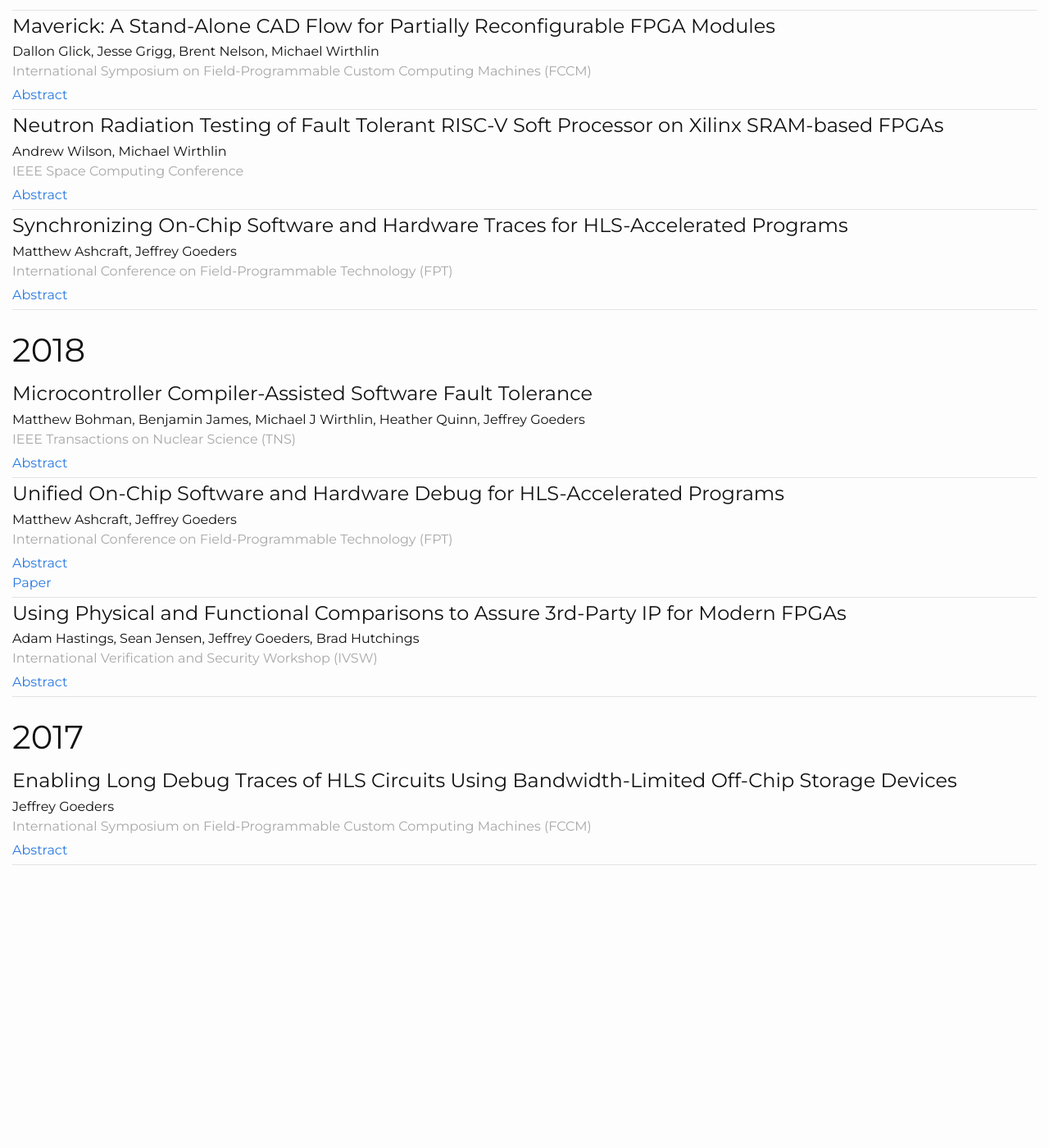
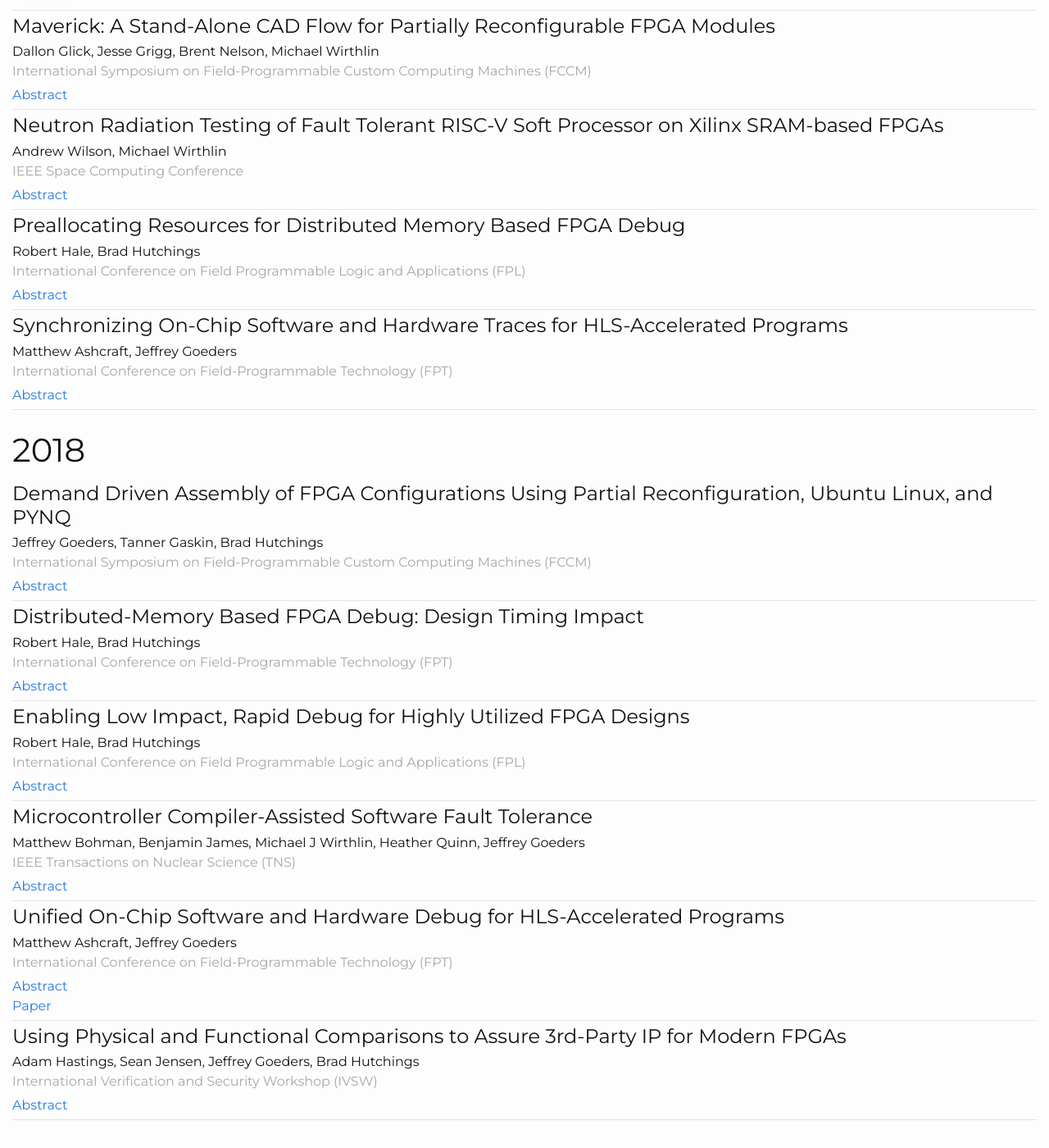
Before and after one commit to byuccl/byuccl.github.io, a Jekyll site: the page built from pages/papers.html, in a window 1280 px wide and 1400 px high, scrolled down 393 px. Shown: the whole window at 82% size. Built offline with Jekyll 4.4.1, drawn with Linux system fonts in a browser that asks for light colours; nearby versions of some CDN libraries; before the commit the page ends 1448 px from its top, so only the background shows below that; some of the changed lines change nothing that is shown.

Commit message:
Update papers.yaml

```diff
--- a/_data/papers.yaml
+++ b/_data/papers.yaml
@@ -1,3 +1,56 @@
+
+- title: >
+    Enabling Low Impact, Rapid Debug for Highly Utilized FPGA Designs
+  authors: >
+    Robert Hale, Brad Hutchings
+  conference: >
+    International Conference on Field Programmable Logic and Applications (FPL)
+  year: >
+    2018
+  abstract: >
+   Inserting soft logic analyzers into FPGA circuits is a common way to provide signal visibility at run-time, helping users locate bugs in their designs. However, this can become infeasible for highly (70-90+%) utilized designs, which leave few logic resources or block RAMs available for internal logic analyzers. This paper presents a fast, low-impact method of enabling signal visibility in these situations using LUT-based distributed memory. Trace-buffers are inserted post-PAR allowing users to quickly change the set of observed nets. Results from routing-based experiments are presented which demonstrate that, even in highly utilized designs, many design signals can be observed with this technique.
+
+
+- title: >
+    Distributed-Memory Based FPGA Debug: Design Timing Impact
+  authors: >
+    Robert Hale, Brad Hutchings
+  conference: >
+    International Conference on Field-Programmable Technology (FPT)
+  year: >
+    2018
+  abstract: >
+   In FPGAs, debug observability is often achievedby attaching memory-based recording circuitry to user signals. Block-RAM (BRAM)-based embedded logic analyzers are ofteninserted into user circuits to observe circuit behavior. Incontrast with BRAM-based approaches, distributed memory:1) is almost always available (user circuits may consume allBRAMs but even highly utilized circuits contain unused LUTs), and 2) can usually be physically located very near to user signals(LUTs are spread across the entire device while BRAMs arelocated only in specific columns). Previous work has shownbasic feasibility and demonstrated that distributed memoriescan provide debug observability for highly utilized circuits. Thispaper focuses on timing impacts and describes the quantitativetradeoff between FPGA device utilization, debug probe count, and clock frequency. For example, a design with 70% of LUTsutilized, with no debug logic, can operate at a minimum clockperiod of 5ns. Instrumenting 300 debug probes increases thisperiod to 7ns, and 1500 probes to 8ns. Placing trace bufferswith a simulated annealing algorithm improved success ratesfrom 20% to 50% depending on the design and probe count.
+
+
+
+- title: >
+    Preallocating Resources for Distributed Memory Based FPGA Debug
+  authors: >
+    Robert Hale, Brad Hutchings
+  conference: >
+    International Conference on Field Programmable Logic and Applications (FPL)
+  year: >
+    2019
+  abstract: >
+   Most internal FPGA debug methods require the use of Block-RAM (BRAM) memory for trace buffers. Recent work has shown the viability of replacing BRAMs with distributed, LUT based memory. Distributed memory (DIME) trace buffers are lean and can be utilized in large designs where other debug methods are unlikely to fit. Since LUTs are abundant on FPGA devices, there are nearly always some left unused after the user's design is placed, even for designs that utilize more than 90% of the FPGA's resources. DIME trace buffers are inserted into highly utilized designs within minutes using RapidWright. In this paper we contrast the previously used method of scavenging leftover LUT resources with a preallocation scheme that ensures a certain amount of memory LUTs are left available for distributed memory trace buffers. While causing virtually no penalty to the user design, preallocating memory LUT resources allows the very largest designs to utilize higher numbers of distributed memory trace buffers at lower timing penalties. We also show that depth of DIME trace buffers can be extended from 16 to 256 bits.
+
+
+
+
+
+
+- title: >
+    Demand Driven Assembly of FPGA Configurations Using Partial Reconfiguration, Ubuntu Linux, and PYNQ
+  authors: >
+    Jeffrey Goeders, Tanner Gaskin, Brad Hutchings
+  conference: >
+    International Symposium on Field-Programmable Custom Computing Machines (FCCM)
+  year: >
+    2018
+  abstract: >
+   The PYNQ system (Python Productivity for Zynq) is notable for combining a monolithic preconfigured bitstream, Ubuntu Linux, Python, and Jupyter notebooks to form an FPGA-based system that is far more accessible to non-FPGA experts than previous systems. In this work, the monolithic pre-configured PYNQ bitstream is replaced with a combination of a simple base bitstream containing several partial reconfiguration regions and a library of partial bitstreams that implement a variety of hardware interfaces such as: GPIO, UART, Timer, IIC, SPI, Real-Time Clock, etc., that interface to various Pmod-based peripherals. When peripherals are plugged into a Pmod socket at run-time, corresponding partial reconfigurations and standard device drivers can be automatically loaded into the Ubuntu kernel using device-tree overlays. This demand-driven, partially-reconfigured approach is found to be advantageous to the monolithic bitstream because: 1) it provides similar functionality to the monolithic bitstream while consuming less area, 2) it provides a way for users to modify or augment hardware functionality without requiring the user to develop a new monolithic bitstream, 3) run-time demand loading of partial bitstreams makes the system more responsive to changing conditions, and 4) implementation issues such as timing-closure, etc., are simplified because the base bitstream circuitry is smaller and less complex.
+
 
 - title: >
     Using Physical and Functional Comparisons to Assure 3rd-Party IP for Modern FPGAs
```
